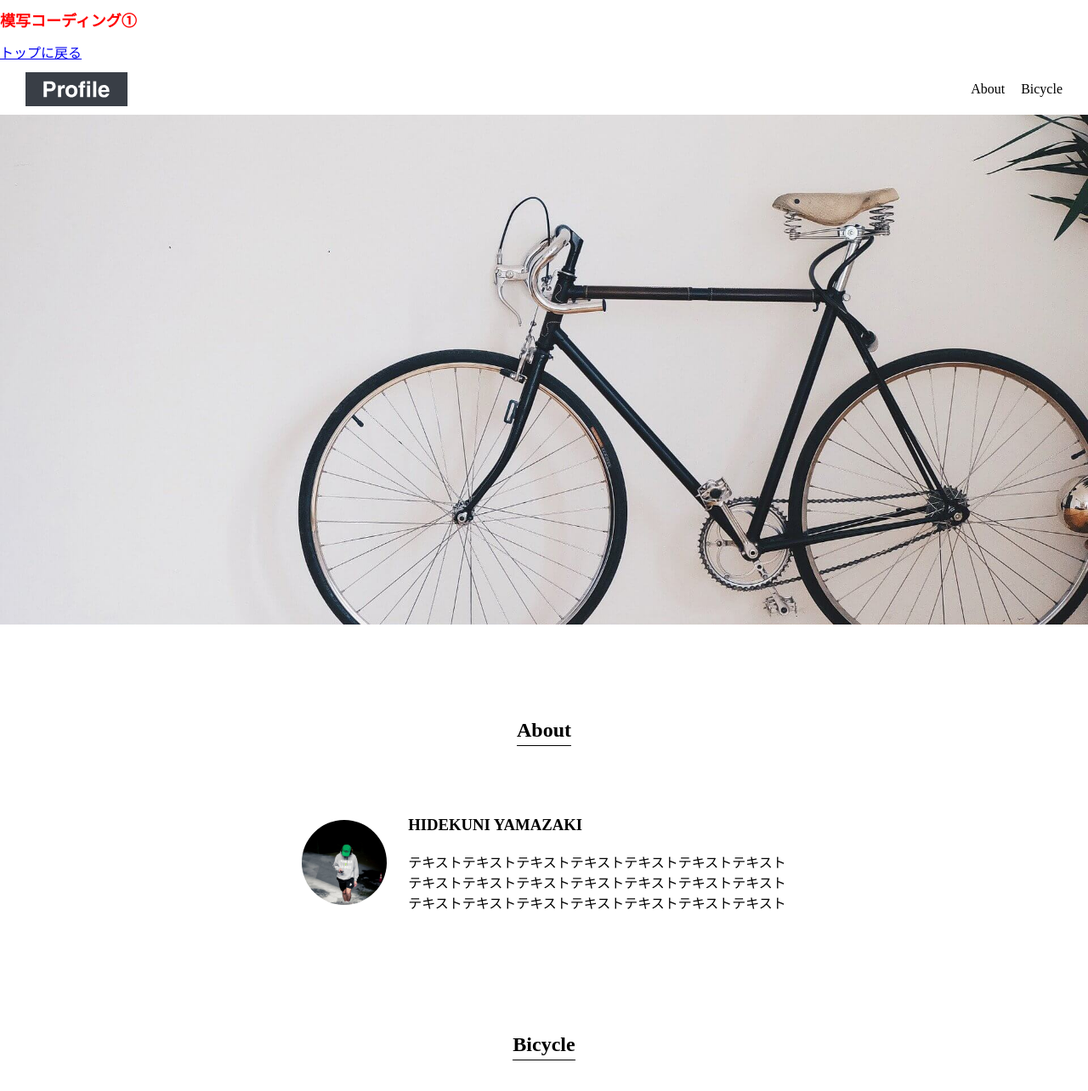
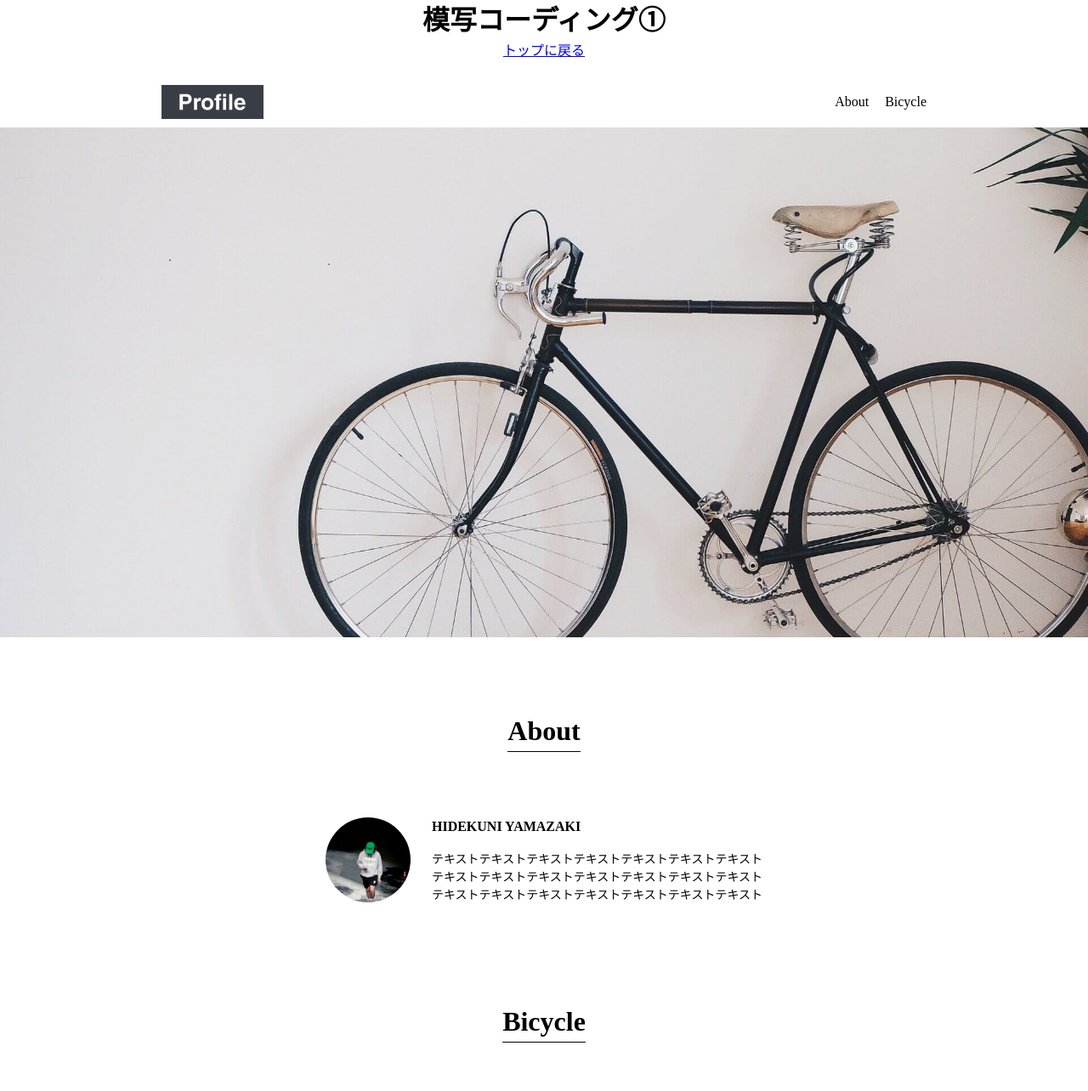
Before and after one commit to yamazaki2357/site-coding, a plain HTML site: page profile-site/profile-site.html in a window 1280 px wide. Shown: the top 1284 px of the page at 85% size. Drawn offline with nearby package versions, Linux system fonts and the light colour scheme.

Commit message:
modify top-style.css

```diff
--- a/top-style.css
+++ b/top-style.css
@@ -1,11 +1,41 @@
 @import url(./node_modules/sanitize.css/sanitize.css);
 
-h1 {
-    color: red;
-    font-size: 18px;
+
+/* --------- 全体用 --------- */
+body {
+    background-color: #ffff;
+    font-family: "Hiragino Kaku Gothic ProN"
 }
 
-.test-img {
-    max-width: 140px;
-    width: 20%;
+h2 {
+    font-size: 32px;
+    margin: 0;
 }
+
+h3 {
+    font-size: 16px;
+}
+
+p {
+    font-size: 14px;
+}
+
+ul {
+    margin: 0;
+    padding: 0;
+}
+
+.container {
+    max-width: 900px;
+    margin: 0 auto;
+}
+
+/* --------- メインヘッダー --------- */
+.main-header {
+    height: 90px;
+    text-align: center;
+}
+
+.main-header h1 {
+    margin: 0px;
+}
```
